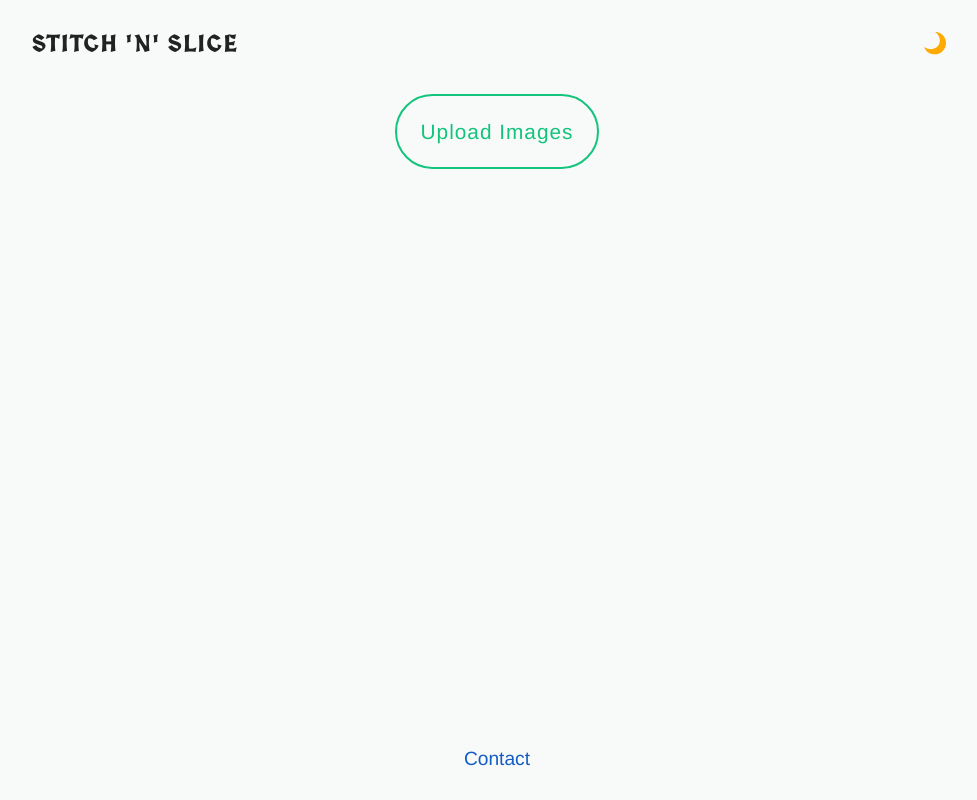
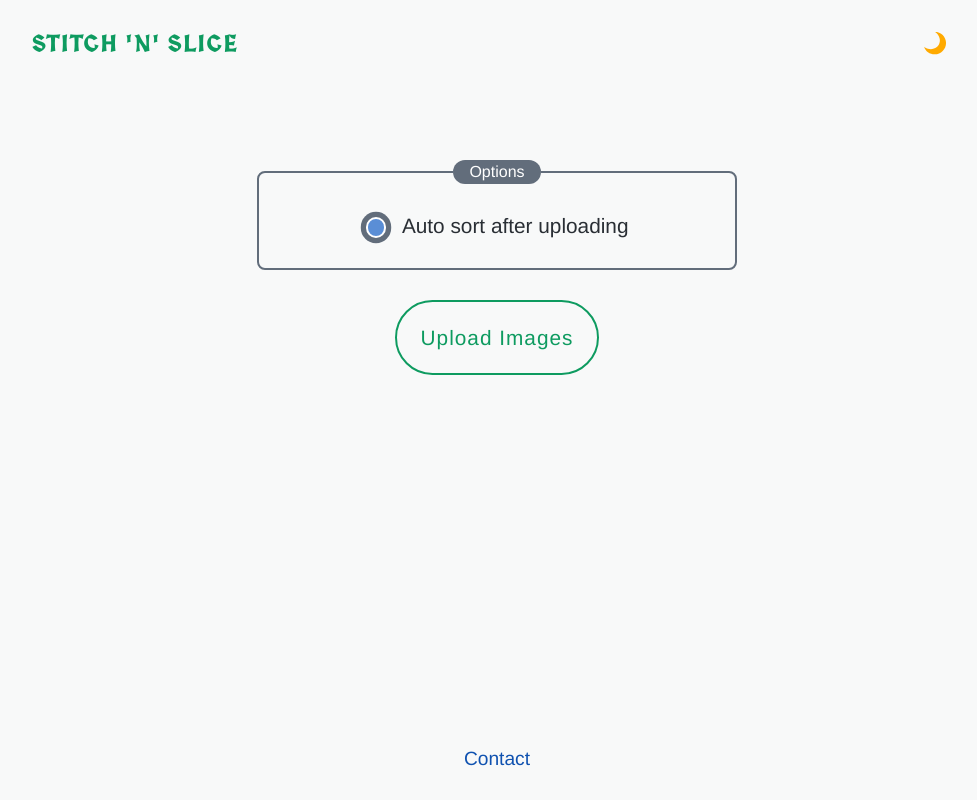
Before and after one commit to sammndhr/pixilz, a React (Create React App) app: page / in a window 1280 px wide. Shown: the whole page, without its empty margins (143-1120 px from the left). Built offline with nearby package versions, Linux system fonts and the light colour scheme.

Commit message:
Add form and update colors

```diff
--- /dev/null
+++ b/src/common/Form.js
@@ -0,0 +1,21 @@
+import React from 'react'
+const Form = () => {
+  return (
+    <div className='options'>
+      <fieldset>
+        <legend>Options</legend>
+        <label className='form-check-label' htmlFor='sorted'>
+          <input
+            className='input'
+            type='checkbox'
+            name='sorted'
+            id='sorted'
+            defaultChecked
+          />
+          <span>Auto sort after uploading</span>
+        </label>
+      </fieldset>
+    </div>
+  )
+}
+export default Form
--- a/src/components/UploadImages.js
+++ b/src/components/UploadImages.js
@@ -1,7 +1,8 @@
 import React, { Component, Fragment } from 'react'
 import DataContext from '../context/DataContext'
 import { withRouter } from 'react-router'
-import Button from '../common/Button.js'
+import Button from '../common/Button'
+import Form from '../common/Form'
 
 class Main extends Component {
   static contextType = DataContext
@@ -77,7 +78,7 @@ class Main extends Component {
     const { history } = this.props
     return (
       <Fragment>
-        {/* <label htmlFor='upload-images' class='btn-2'> */}
+        <Form />
         <Button />
         <input
           id='upload-images'
@@ -87,7 +88,6 @@ class Main extends Component {
             this.uploadFiles(e, history)
           }}
         />
-        {/* </label> */}
       </Fragment>
     )
   }
--- a/src/styles/App.scss
+++ b/src/styles/App.scss
@@ -3,6 +3,7 @@
 @import 'layout';
 @import 'navigation';
 @import 'dark';
+@import 'forms';
 @import 'uploadImages';
 @import 'canvas';
 @import 'buttons';
--- a/src/styles/_buttons.scss
+++ b/src/styles/_buttons.scss
@@ -17,10 +17,10 @@
     margin: 0 auto;
     width: 15rem;
     height: 4.375rem;
-    border: $border-width solid $primary;
+    border: $border-width solid $button;
     border-radius: 2.5rem;
     background: transparent;
-    color: $primary;
+    color: $button;
     letter-spacing: 1px;
     font-size: 1.3rem;
     font-family: $font-family;
@@ -29,7 +29,8 @@
       border-color 0.3s;
 
     &:hover {
-      background-color: $primary;
+      background-color: $button-hover;
+      border-color: $button-hover;
       color: $white;
       text-decoration: none;
     }
--- a/src/styles/_dark.scss
+++ b/src/styles/_dark.scss
@@ -1,32 +1,51 @@
-$dark-background: #2d2d2d;
-$foreground: #b3b9c5;
-$dark-border: darken($background, 3%);
-
 .dark.container {
   background-color: $dark-background;
-  color: $foreground;
+  color: $default-dark-color;
   a {
-    color: $blue-1;
+    color: $blue-4;
     &:hover {
-      color: lighten($blue-1, 20%);
+      color: lighten($blue-4, 20%);
     }
     &:active {
-      color: darken($blue-1, 20%);
+      color: darken($blue-4, 20%);
     }
   }
+
   .header {
     .nav {
       .brand {
         a {
           color: $primary;
           &:hover {
-            color: $white;
+            color: $teal-5;
           }
           &:active {
-            color: darken($color: $primary, $amount: 20%);
+            color: $teal-8;
           }
         }
       }
     }
   }
+
+  .options {
+    [type='checkbox'] + span {
+      color: $grey-1;
+      &:before {
+        border: 0.125em solid $dark-background;
+        box-shadow: 0 0 0 0.15em $grey-1;
+      }
+    }
+
+    [type='checkbox']:checked + span:before {
+      box-shadow: 0 0 0 0.25em $grey-1;
+    }
+
+    fieldset {
+      border: 2px solid $grey-1;
+    }
+    legend {
+      color: $dark-background;
+      background: $grey-1;
+    }
+  }
 }
--- /dev/null
+++ b/src/styles/_forms.scss
@@ -0,0 +1,66 @@
+.options {
+  margin: 3em auto;
+  max-width: 30em;
+
+  label {
+    display: block;
+    cursor: pointer;
+    line-height: 2.5;
+    font-size: 1.3em;
+  }
+  [type='checkbox'] {
+    border: 0;
+    clip: rect(0 0 0 0);
+    height: 1px;
+    margin: -1px;
+    overflow: hidden;
+    padding: 0;
+    position: absolute;
+    width: 1px;
+    + span {
+      display: block;
+      color: $grey-9;
+      &:before {
+        content: '';
+        display: inline-block;
+        width: 1em;
+        height: 1em;
+        vertical-align: -0.25em;
+        border-radius: 1em;
+        border: 0.125em solid $white;
+        box-shadow: 0 0 0 0.15em $grey-8;
+        margin-right: 0.75em;
+        transition: 0.5s ease all;
+      }
+
+      &:after {
+        content: '\0020\2190';
+        font-size: 1.5em;
+        line-height: 1;
+        vertical-align: -0.125em;
+      }
+    }
+    &:checked + span {
+      &:before {
+        background: $blue-4;
+        box-shadow: 0 0 0 0.25em $grey-8;
+      }
+      &:after {
+        content: '';
+      }
+    }
+  }
+  fieldset {
+    font-size: 1em;
+    border: 2px solid $grey-8;
+    padding: 1em;
+    border-radius: 0.5em;
+  }
+
+  legend {
+    color: $white;
+    background: $grey-8;
+    padding: 0.25em 1em;
+    border-radius: 1em;
+  }
+}
--- a/src/styles/_layout.scss
+++ b/src/styles/_layout.scss
@@ -20,6 +20,7 @@ code {
 body {
   font-family: 'Helvetica Neue', Helvetica, Arial, sans-serif;
   background-color: $background;
+  color: $default-color;
 }
 
 a,
--- a/src/styles/_navigation.scss
+++ b/src/styles/_navigation.scss
@@ -18,7 +18,7 @@
   transition: all 0.3s ease;
   z-index: 3;
   &.scroll {
-    background-color: #222222;
+    background-color: $grey-10;
 
     box-shadow: 1px 2px 0.75rem rgba(154, 160, 185, 0.1),
       1px 2px 2.3rem rgba(166, 173, 201, 0.05);
@@ -30,7 +30,10 @@
           color: $primary;
           text-decoration: none;
           &:hover {
-            color: $link-hover;
+            color: $teal-8;
+          }
+          &:active {
+            color: $teal-8;
           }
         }
       }
@@ -54,13 +57,13 @@
       a {
         display: flex;
         align-items: center;
-        color: $dark;
+        color: $primary;
         font-size: 1.5rem;
         &:hover {
-          color: $primary;
+          color: $teal-6;
         }
         &:active {
-          color: $button-active;
+          color: $teal-9;
         }
       }
     }
--- a/src/styles/_variables.scss
+++ b/src/styles/_variables.scss
@@ -2,24 +2,75 @@ $width: 980px;
 
 $font-family: 'Helvetica Neue', Helvetica, Arial, sans-serif;
 
-//Colors-used #12C47C as base color on https://palx.jxnblk.com/ to get other colors and shades
-$background: #f8f9f9;
+//Colors-used #12C47C as base color on https://palx.jxnblk.com/12C47C to get other colors and shades
+//teals Primary "green"
+$teal-0: #e4f8ef;
+$teal-1: #c6f0df;
+$teal-2: #a5e8cc;
+$teal-3: #7edfb6;
+$teal-4: #4fd39c;
+$teal-5: #12c47a;
+$teal-6: #10b16e;
+$teal-7: #0e9b60;
+$teal-8: #0b8150;
+$teal-9: #085d39;
+//greys
+$grey-0: #f8f9f9;
+$grey-1: #ecedef;
+$grey-2: #dee0e3;
+$grey-3: #cfd3d7;
+$grey-4: #bfc4ca;
+$grey-5: #adb3bb;
+$grey-6: #99a0a9;
+$grey-7: #818995;
+$grey-8: #626d7b;
+$grey-9: #292e34;
+$grey-10: darken($grey-9, 7%);
+$grey-11: #121924;
+
+/* blues */
+$blue-0: #e7eef9;
+$blue-1: #ccdcf2;
+$blue-2: #adc7ea;
+$blue-3: #89aee1;
+$blue-4: #5a8ed6;
+$blue-5: #125cc4;
+$blue-6: #1052b0;
+$blue-7: #0e4899;
+$blue-8: #0b3b7d;
+$blue-9: #082957;
+
+/* cyans */
+$cyan-0: #e3f6f8;
+$cyan-1: #c6edf0;
+$cyan-2: #a4e2e8;
+$cyan-3: #7dd6de;
+$cyan-4: #4ec7d3;
+$cyan-5: #12b5c4;
+$cyan-6: #10a3b1;
+$cyan-7: #0e8f9b;
+$cyan-8: #0b7780;
+$cyan-9: #08555c;
+
+$red: #ef5b5b;
+
+$dark-background: $grey-9;
+$background: $grey-0;
+$default-color: $grey-7;
+$default-dark-color: $grey-1;
+$primary: $teal-7;
+$primary-dark: $teal-5;
+
 $white: #ffffff;
-$primary: #12c47c;
-$primary-1: #4fd39c;
-$primary-2: #7edfb6;
-$red: #ef5b5b;
-$blue: #125cc4;
-$blue-1: #5a8ed6;
-$grey: #587167;
-$link: $blue;
-$link-hover: lighten($link, 20%);
-$link-active: darken($link, 20%);
-$dark: rgb(34, 34, 34);
+$jet-black: #000000;
+
+/* Links */
+$link: $blue-6;
+$link-hover: $blue-4;
+$link-active: $blue-7;
 
 /* Buttons */
+$button: $teal-7;
+$button-hover: $teal-6;
+$button-active: $teal-9;
 $border-width: 0.125rem;
-$button-active: darken(
-  $color: $primary,
-  $amount: 20%
-);
```
